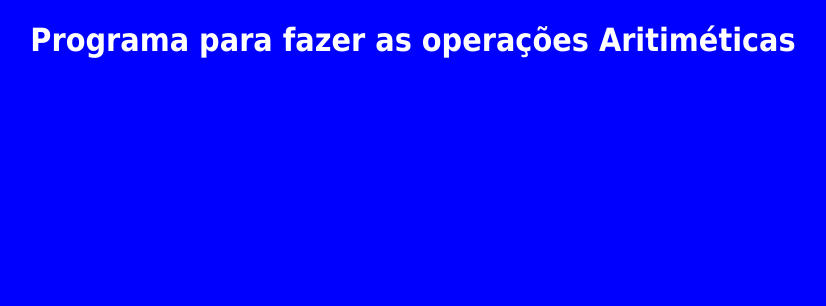
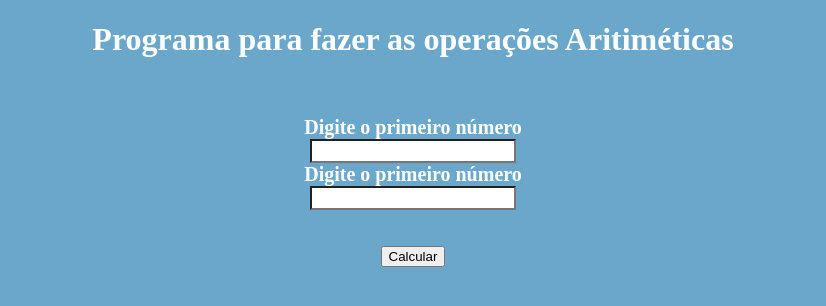
Before and after one commit to clariceheitmann/Aritimetica, a plain HTML site: page index.html in a window 1280 px wide. Shown: the whole page, without its empty margins (227-1053 px from the left). Drawn offline with Linux system fonts and the light colour scheme.

Commit message:
Primeira versão

```diff
--- a/index.html
+++ b/index.html
@@ -9,6 +9,14 @@
 </head>
 <body>
     <h1>Programa para fazer as operações Aritiméticas</h1>
+    <br><br>
+    <label for="num1">Digite o primeiro número</label><br>
+    <input type="text"id="num1"><br>
+    <label for="">Digite o primeiro número</label><br>
+    <input type="text"id="num2"><br>
+    <br><br>
+    <button>Calcular</button><br><br>
+    <div id="Resposta"></div>
 
 </body>
 </html>
--- a/style.css
+++ b/style.css
@@ -1,6 +1,19 @@
 body{
-    background-color: blue;
+    background-color: rgb(107, 167, 202);
     color: white;
-    font-family: Tahoma;
+    font-family: 'Times New Roman', Times, serif;
     text-align: center;
 }
+label{
+    font-family: 'Times New Roman', Times, serif;
+    font-weight: bold;
+    font-size: 20px;
+
+}
+
+input{
+    color: black;
+    background-color: white;
+    font-family: 'Segoe UI', Tahoma, Geneva, Verdana, sans-serif;
+    text-align: left;
+}
```
